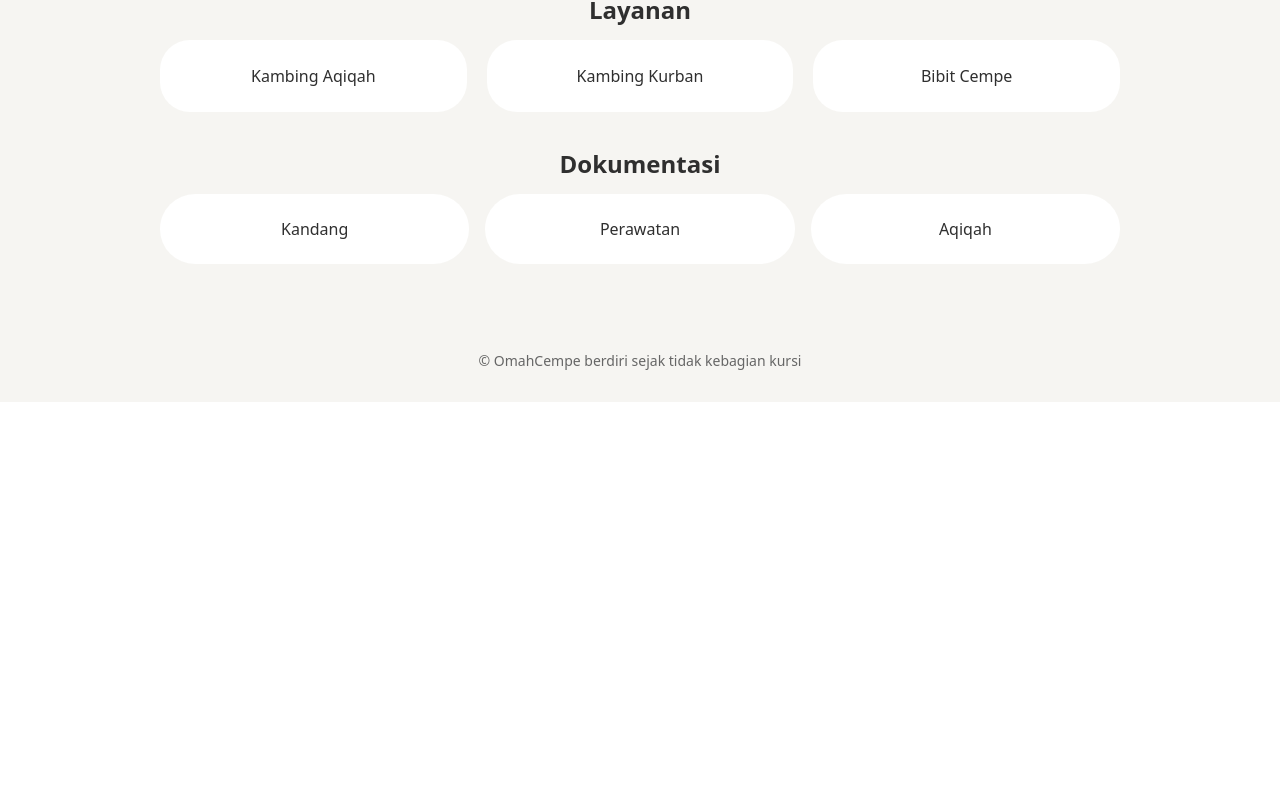
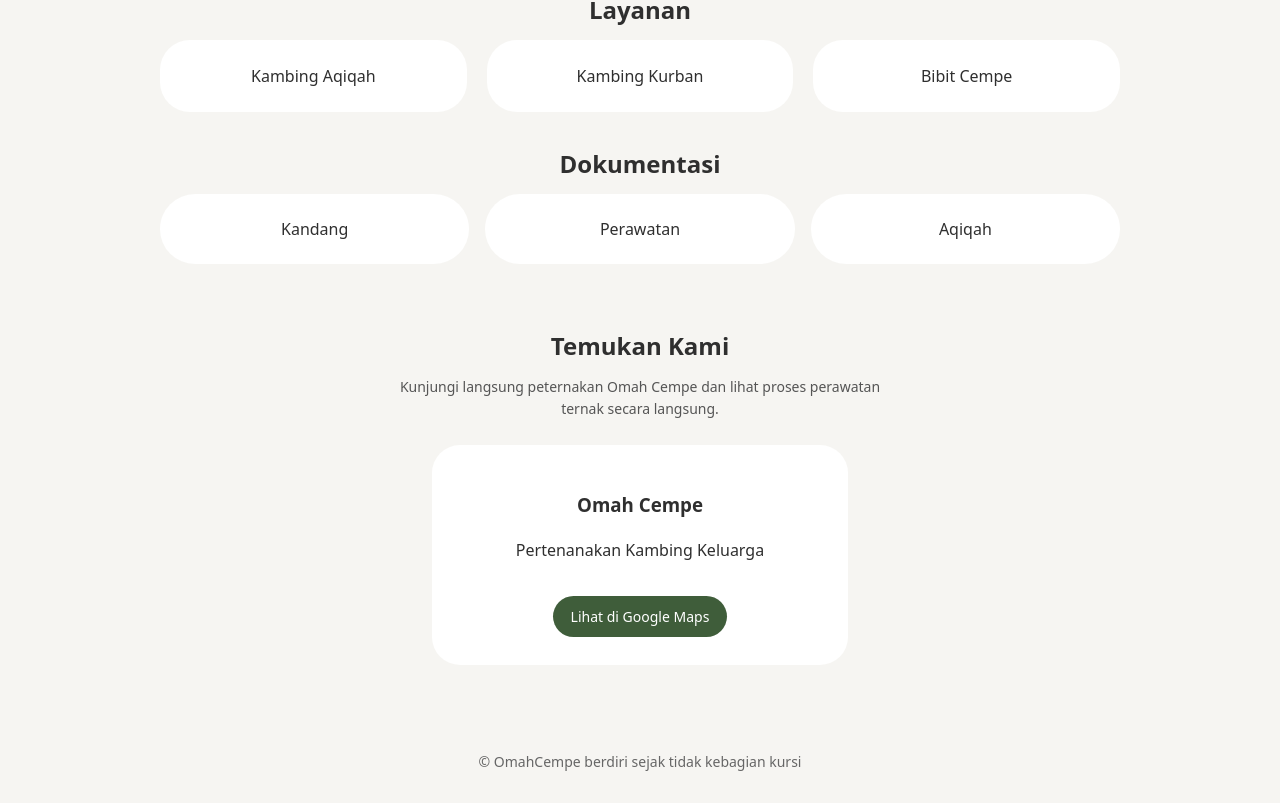
Before and after one commit to xgrstq/Omahcempev2, a React (Vite) app in the folder omah-cempe/: page / in a window 1280 px wide. Shown: the part 795-1598 px from the top of the page. Before the commit the page ends 1197 px from the top, so only its background shows below. Built offline with nearby package versions, Linux system fonts and the light colour scheme.

Commit message:
update link location

```diff
--- a/omah-cempe/src/App.css
+++ b/omah-cempe/src/App.css
@@ -296,8 +296,8 @@ footer {
 .gallery-card:nth-child(3) {
   animation-delay: 0.3s;
 }
-.gallery-card:nth-child(3) {
-  animation-delay: 0.3s;
+.gallery-card:nth-child(4) {
+  animation-delay: 0.4s;
 }
 
 /* contact */
@@ -373,3 +373,62 @@ footer {
     width: fix-content;
   }
 }
+
+/* TEMUKAN KAMI */
+.location {
+  margin-top: 64px;
+  text-align: center;
+}
+
+.location-description {
+  max-width: 520px;
+  margin: 0 auto 24px;
+  font-size: 14px;
+  color: #555;
+}
+
+.location-card {
+  background: white;
+  border-radius: 28px;
+  padding: 28px;
+  max-width: 360px;
+  margin: 0 auto;
+
+  transition: transform 0.3s ease, box-shadow 0.3s ease;
+  cursor: pointer;
+}
+
+.location-card:hover {
+  transform: translateY(-6px);
+  box-shadow: 0 18px 40px rgba(0, 0, 0, 0.12);
+}
+
+.location-card:active {
+  transform: scale(0.97);
+  box-shadow: 0 10px 20px rgba(0, 0, 0, 0.12);
+}
+
+.location-card :nth-child(1) {
+  animation-delay: 0.2s;
+}
+
+.location-icon {
+  font-size: 32px;
+  display: block;
+  margin-bottom: 8px;
+}
+
+.location-link {
+  display: inline-block;
+  margin-top: 16px;
+  padding: 10px 18px;
+  border-radius: 999px;
+  background: #3f5d3a;
+  color: white;
+  text-decoration: none;
+  font-size: 14px;
+}
+
+.location-link:hover {
+  opacity: 0.9;
+}
--- a/omah-cempe/src/App.jsx
+++ b/omah-cempe/src/App.jsx
@@ -95,6 +95,30 @@ function App() {
             </div>
           </div>
         </section>
+
+{/* TEMUKAN KAMI */}
+<section className="location">
+    <h2>Temukan Kami</h2>
+    <p className="location-description">
+      Kunjungi langsung peternakan Omah Cempe dan lihat proses perawatan ternak secara langsung.
+    </p>
+
+    <div className="location-card">
+      <span className="location-icon"></span>
+      <h3>Omah Cempe</h3>
+      <p>Pertenanakan Kambing Keluarga</p>
+
+      <a
+        href="https://maps.app.goo.gl/RfEF1R2QDxif55MA6"
+        target="_blank"
+        rel="noreferrer"
+        className="location-link"
+      >
+        Lihat di Google Maps
+      </a>
+  </div>
+</section>
+
       </main>
 
       <footer>
```
